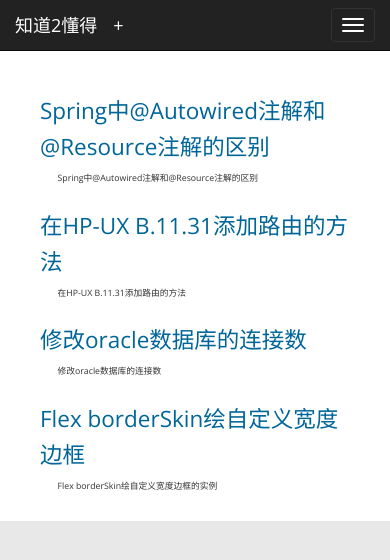
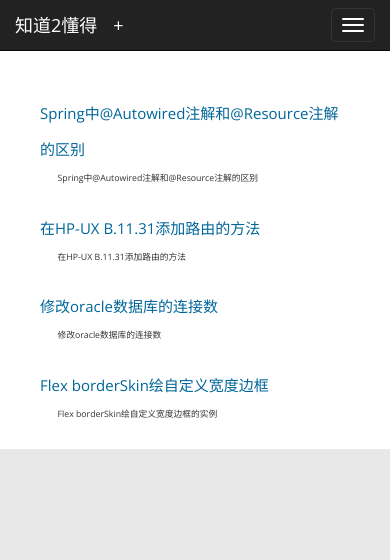
Before and after one commit to shenglongcsl/wenin819.github.io, a Jekyll site: the page built from index.md, in a window 390 px wide. Shown: the top 560 px of the page. Built offline with Jekyll 4.4.1, drawn with Linux system fonts in a browser that asks for light colours; nearby versions of some CDN libraries; Markdown is read by kramdown in place of the engine named in the settings.

Commit message:
修改低分辨率下列表链接的字体大小

```diff
--- a/css/main.css
+++ b/css/main.css
@@ -219,6 +219,10 @@
         font-size: 0.875em;
     }
 
+    .col-1 h2 a {
+        font-size: 0.5em;
+    }
+
     .site-box {
         padding: 30px 30px 0;
     }
```
